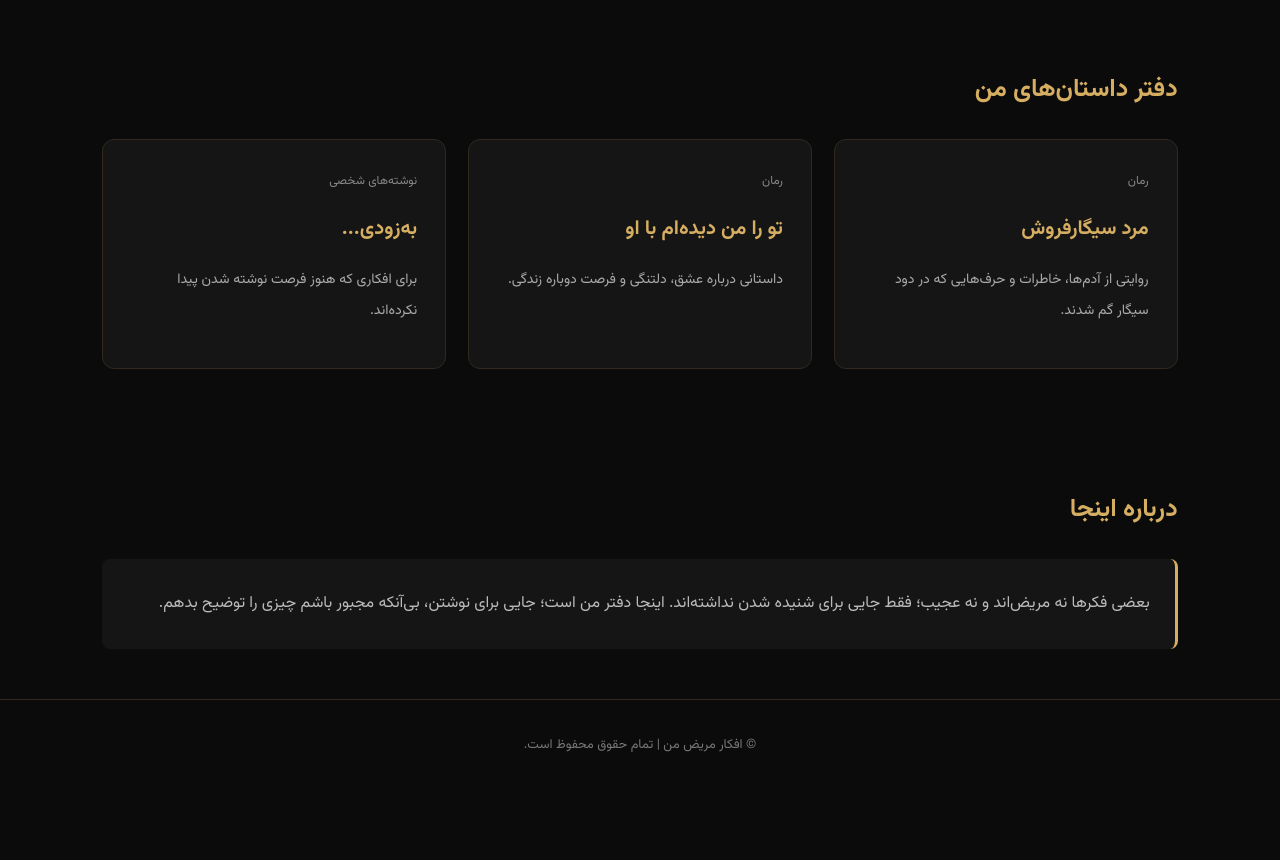
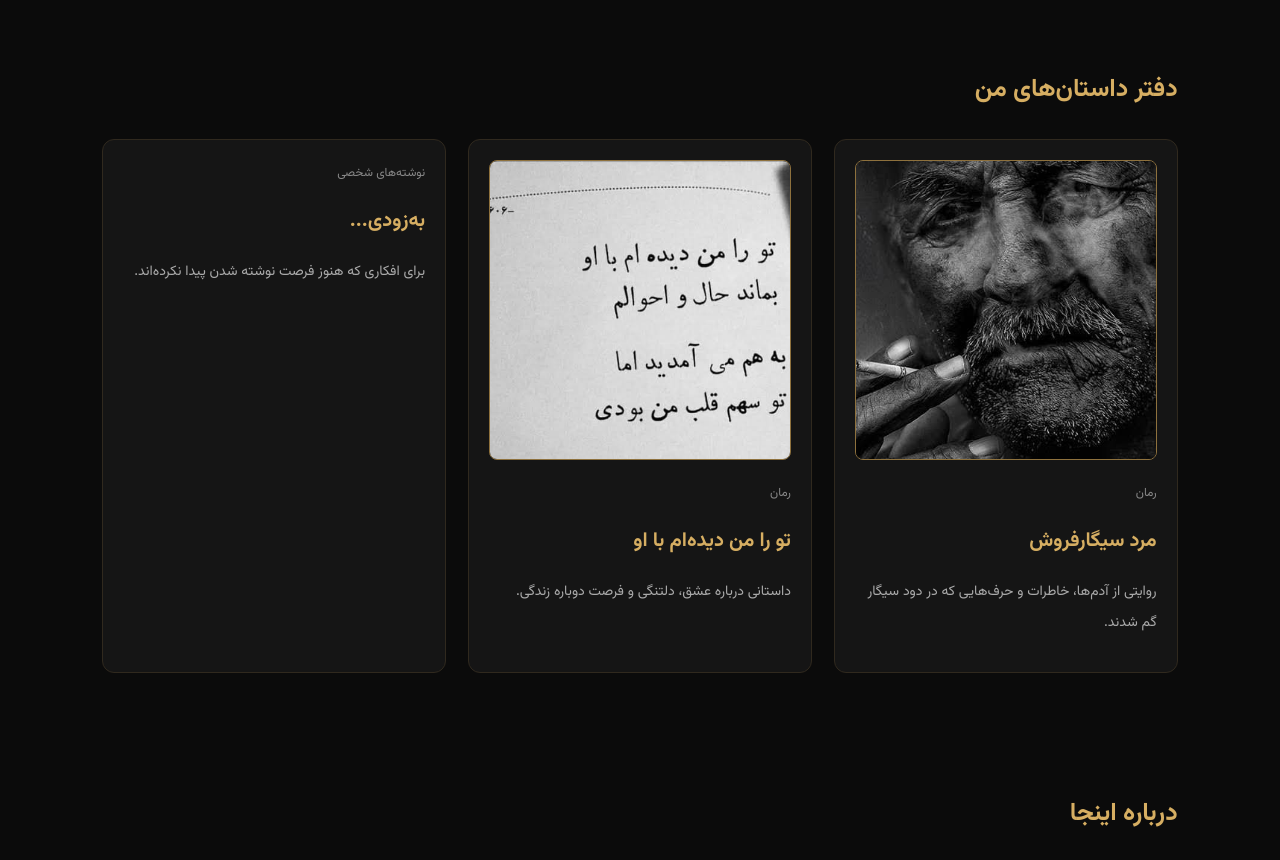
Before and after one commit to kiarashhatamy-hash/afkare-marize-man, a plain HTML site: page index.html in a window 1280 px wide. Shown: the part 560-1420 px from the top of the page. Before the commit the page ends 1350 px from the top, so only its background shows below. Drawn offline with Linux system fonts and the light colour scheme.

Commit message:
Update index.html

```diff
--- a/index.html
+++ b/index.html
@@ -90,7 +90,7 @@ section {
     color: inherit;
     background: #151515;
     border: 1px solid #30291e;
-    padding: 28px;
+    padding: 20px;
     border-radius: 12px;
     transition: 0.3s;
 }
@@ -99,6 +99,16 @@ section {
     transform: translateY(-6px);
     border-color: #d6ae62;
     background: #1d1913;
+}
+
+.card img {
+    display: block;
+    width: 100%;
+    height: 300px;
+    object-fit: cover;
+    border-radius: 8px;
+    border: 1px solid #8e713d;
+    margin-bottom: 20px;
 }
 
 .card h3 {
@@ -147,6 +157,10 @@ footer {
     .hero h1 {
         font-size: 30px;
     }
+
+    .card img {
+        height: 280px;
+    }
 }
 </style>
 </head>
@@ -185,6 +199,7 @@ footer {
     <div class="cards">
 
         <a class="card" href="mard-sigarfrosh.html">
+            <img src="cover-mard.jpg.jpg" alt="جلد رمان مرد سیگارفروش">
             <span>رمان</span>
             <h3>مرد سیگارفروش</h3>
             <p>
@@ -194,6 +209,7 @@ footer {
         </a>
 
         <a class="card" href="to-ra-man-dideam.html">
+            <img src="cover-to-ra-man.jpg.jpg" alt="جلد رمان تو را من دیده‌ام با او">
             <span>رمان</span>
             <h3>تو را من دیده‌ام با او</h3>
             <p>
```
